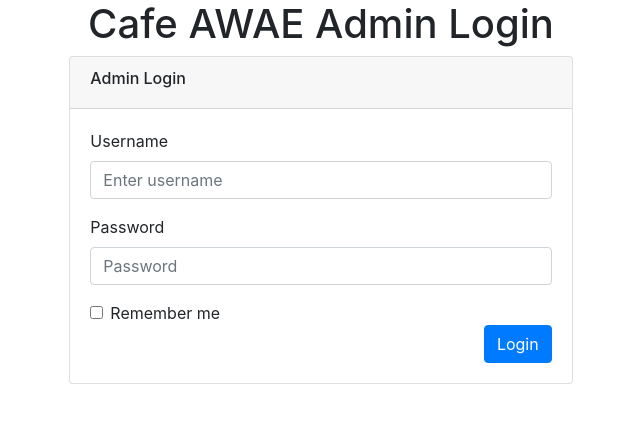
After one commit to FiendChain/capstone-project-3900-h10a-awae, a Flask app: page /admin/login in a window 1280 px wide. The commit adds this page. Shown: the top 423 px of the page, without its empty margins (319-959 px from the left). Run offline with Flask 2, Linux system fonts and the light colour scheme; parts of the project's set-up code (start-up, migrations or seed data) failed here and were passed over; some libraries are stand-ins or nearby versions.

Commit message:
Added admin routing

```diff
--- /dev/null
+++ b/flask_project/routes/__init__.py
@@ -0,0 +1,2 @@
+from .admin import admin_bp
+from .user import user_bp, api_bp
--- /dev/null
+++ b/flask_project/routes/admin.py
@@ -0,0 +1,22 @@
+# Store all routes here
+
+from flask import Flask, json, redirect, request, render_template, url_for, send_from_directory, jsonify
+from flask_login import LoginManager, login_user, current_user, login_required, logout_user
+from flask import g
+from flask import Blueprint
+
+from server import login_manager
+
+admin_bp = Blueprint('admin_bp', __name__, static_folder='static', static_url_path='/static', template_folder='templates')
+
+
+@admin_bp.route('/login', methods=['GET', 'POST'])
+def login():
+    if request.method == "GET":
+        return render_template("admin/login.html")
+
+    return redirect(url_for("admin_bp.home"))
+
+@admin_bp.route('/', methods=['GET'])
+def home():
+    return render_template("admin/home.html")
--- a/flask_project/run.py
+++ b/flask_project/run.py
@@ -1,6 +1,7 @@
 from livereload import Server
 from server import app, login_manager
 from routes import user_bp, admin_bp, api_bp
+import flask_db
 
 if __name__ == "__main__":
     app.jinja_env.auto_reload = True
--- /dev/null
+++ b/flask_project/templates/admin/login.html
@@ -0,0 +1,46 @@
+<!doctype html>
+{% extends 'base.html' %}
+{% block head %}
+<title>Cafe AWAE Admin Login Portal</title>
+{% endblock %}
+
+{% block content %}
+<div class="container-fluid h-100 justify-content-center">
+  <div class="row">
+    <div class="col text-center">
+      <h1>Cafe AWAE Admin Login</h1>
+    </div>
+  </div>
+  <div class="row my-auto justify-content-center">
+    <!--Sign in panel-->
+    <div class="col-md-5">
+      <div class="card">
+        <div class="card-header">
+          <h6>Admin Login</h6>
+        </div>
+        <div class="card-body">
+          <form method="POST" action="{{ url_for('admin_bp.login') }}">
+          <div class="form-group">
+            <label for="username">Username</label>
+            <input type="text" class="form-control" id="username" aria-describedby="usernameHelp" placeholder="Enter username">
+          </div>
+          <div class="form-group">
+            <label for="password">Password</label>
+            <input type="password" class="form-control" id="password" placeholder="Password">
+          </div>
+          <div class="form-check">
+            <input type="checkbox" class="form-check-input" id="remember_me">
+            <label class="form-check-label" for="remember_me">Remember me</label>
+          </div>
+          <div class="form-row">
+            <div class="col text-right">
+              <button type="submit" class="btn btn-primary">Login</button>
+            </div>
+          </div>
+          </form>
+        </div>
+      </div>
+    </div>
+  </div>
+</div>
+{% endblock %}
--- a/flask_project/templates/homepage.html
+++ b/flask_project/templates/homepage.html
@@ -2,7 +2,7 @@
 
 {% block head %}
 <link rel="stylesheet" href="/static/css/homepage.css">
-<title>Cafe AWAE Login Portal</title>
+<title>Cafe AWAE Homepage</title>
 {% endblock %}
 
 
```
Also changed, not shown: flask_project/flask_db.py (added, +17 -0 lines), flask_project/routes.py (deleted, +0 -130 lines), flask_project/routes/user.py (added, +116 -0 lines), flask_project/templates/admin/home.html (added, +14 -0 lines).
